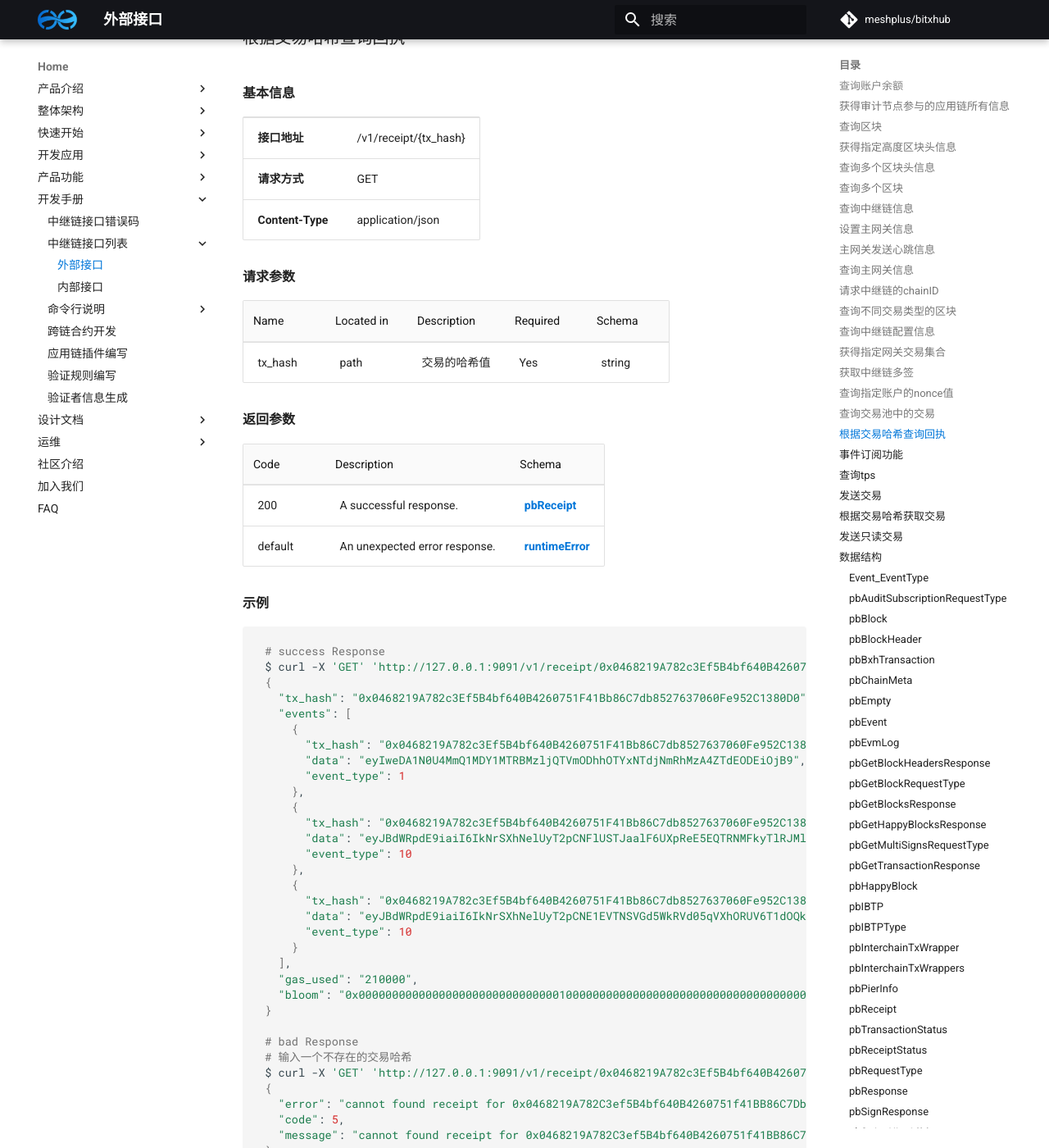
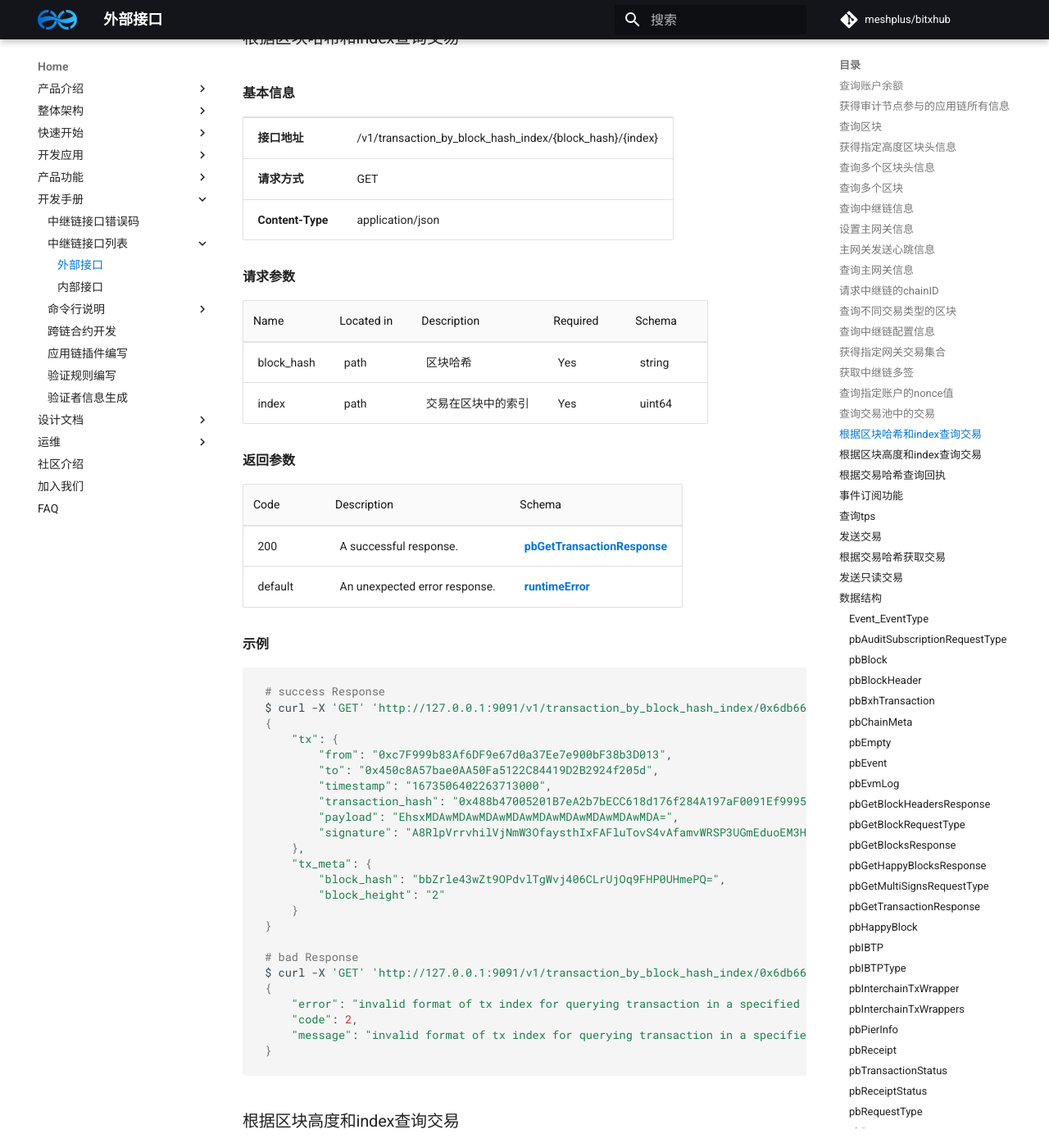
Before and after one commit to meshplus/bitxhub-docs, an MkDocs documentation site: the page built from docs/bitxhub/dev/bitxhub_api/api.md, in a window 1280 px wide and 1400 px high, scrolled down 19297 px. Shown: the whole window at 82% size. Built offline with MkDocs 1.6.1 and Material for MkDocs 9.7.7, drawn with Linux system fonts in a browser that asks for light colours; comment, search, counter and statistics services are not loaded; the version menu is left out; some of the changed text lies outside the part shown.

Commit message:
feat：add interface GetTransactionByBlockHashAndIndex and GetTransactionByBlockNumberAndIndex to abi.md

````diff
--- a/docs/bitxhub/dev/bitxhub_api/api.md
+++ b/docs/bitxhub/dev/bitxhub_api/api.md
@@ -890,6 +890,133 @@ $ curl -X 'GET' \
 ```
 
 
+### 根据区块哈希和index查询交易
+
+**基本信息**
+
+<table>
+    <tr>
+        <td><b>接口地址</b></td>
+        <td>/v1/transaction_by_block_hash_index/{block_hash}/{index}</td>
+    </tr>
+    <tr>
+        <td><b>请求方式</b></td>
+        <td>GET</td>
+    </tr>
+    <tr>
+        <td><b>Content-Type</b></td>
+        <td>application/json</td>
+    </tr>
+</table>
+
+**请求参数**
+
+| Name | Located in | Description | Required | Schema |
+| ---- | ---------- |------| -------- | ---- |
+| block_hash | path | 区块哈希 | Yes | string |
+| index | path | 交易在区块中的索引 | Yes | uint64 |
+
+**返回参数**
+
+| Code | Description | Schema |
+| ---- | ----------- | ------ |
+| 200 | A successful response. | [pbGetTransactionResponse](#pbgettransactionresponse) |
+| default | An unexpected error response. | [runtimeError](#runtimeerror) |
+
+**示例**
+
+```shell
+# success Response
+$ curl -X 'GET' 'http://127.0.0.1:9091/v1/transaction_by_block_hash_index/0x6db66b95EE37C19b7d38F76F953816Be3E34e822Eb5233aaf451CfD141E678F4/0' -H 'accept: application/json' | jq
+{
+    "tx": {
+        "from": "0xc7F999b83Af6DF9e67d0a37Ee7e900bF38b3D013",
+        "to": "0x450c8A57bae0AA50Fa5122C84419D2B2924f205d",
+        "timestamp": "1673506402263713000",
+        "transaction_hash": "0x488b47005201B7eA2b7bECC618d176f284A197aF0091Ef9995396445a819C7ed",
+        "payload": "EhsxMDAwMDAwMDAwMDAwMDAwMDAwMDAwMDAwMDA=",
+        "signature": "A8RlpVrrvhilVjNmW3OfaysthIxFAFluTovS4vAfamvWRSP3UGmEduoEM3Hmy9cYoKsZxYgrxwDuIHrwG/e9lXcA"
+    },
+    "tx_meta": {
+        "block_hash": "bbZrle43wZt9OPdvlTgWvj406CLrUjOq9FHP0UHmePQ=",
+        "block_height": "2"
+    }
+}
+
+# bad Response
+$ curl -X 'GET' 'http://127.0.0.1:9091/v1/transaction_by_block_hash_index/0x6db66b95EE37C19b7d38F76F953816Be3E34e822Eb5233aaf451CfD141E678F4/2' -H 'accept: application/json' | jq
+{
+	"error": "invalid format of tx index for querying transaction in a specified block",
+	"code": 2,
+	"message": "invalid format of tx index for querying transaction in a specified block"
+}
+```
+
+
+
+### 根据区块高度和index查询交易
+
+**基本信息**
+
+<table>
+    <tr>
+        <td><b>接口地址</b></td>
+        <td>/v1/transaction_by_block_number_index/{block_number}/{index}</td>
+    </tr>
+    <tr>
+        <td><b>请求方式</b></td>
+        <td>GET</td>
+    </tr>
+    <tr>
+        <td><b>Content-Type</b></td>
+        <td>application/json</td>
+    </tr>
+</table>
+
+**请求参数**
+
+| Name | Located in | Description | Required | Schema |
+| ---- | ---------- |-------------| -------- | ---- |
+| block_number | path | 区块高度 | Yes | uint64 |
+| index | path | 交易在区块中的索引   | Yes | uint64 |
+
+**返回参数**
+
+| Code | Description | Schema |
+| ---- | ----------- | ------ |
+| 200 | A successful response. | [pbGetTransactionResponse](#pbgettransactionresponse) |
+| default | An unexpected error response. | [runtimeError](#runtimeerror) |
+
+**示例**
+
+```shell
+# success Response
+$ curl -X 'GET' 'http://127.0.0.1:9091/v1/transaction_by_block_number_index/2/0' -H 'accept: application/json' | jq
+{
+	"tx": {
+		"from": "0xc7F999b83Af6DF9e67d0a37Ee7e900bF38b3D013",
+		"to": "0x450c8A57bae0AA50Fa5122C84419D2B2924f205d",
+		"timestamp": "1673506402263713000",
+		"transaction_hash": "0x488b47005201B7eA2b7bECC618d176f284A197aF0091Ef9995396445a819C7ed",
+		"payload": "EhsxMDAwMDAwMDAwMDAwMDAwMDAwMDAwMDAwMDA=",
+		"signature": "A8RlpVrrvhilVjNmW3OfaysthIxFAFluTovS4vAfamvWRSP3UGmEduoEM3Hmy9cYoKsZxYgrxwDuIHrwG/e9lXcA"
+	},
+	"tx_meta": {
+		"block_hash": "bbZrle43wZt9OPdvlTgWvj406CLrUjOq9FHP0UHmePQ=",
+		"block_height": "2"
+	}
+}
+
+# bad Response
+$ curl -X 'GET' 'http://127.0.0.1:9091/v1/transaction_by_block_number_index/3/0' -H 'accept: application/json' | jq
+{
+	"error": "invalid format of blockNumber for querying block",
+	"code": 2,
+	"message": "invalid format of blockNumber for querying block"
+}
+```
+
+
 
 ### 根据交易哈希查询回执
 
````
